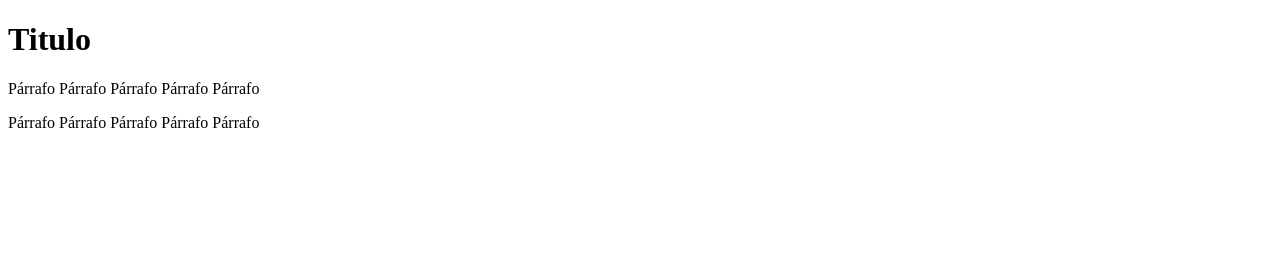
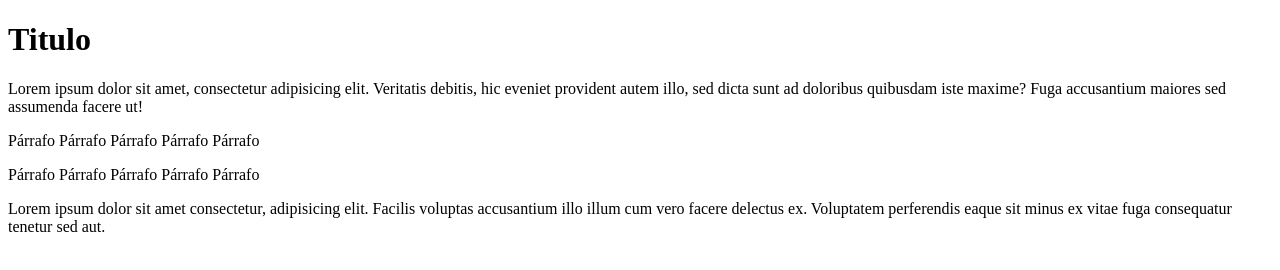
Before and after one commit to JersonGerman/fundamentosOctubre, a plain HTML site: page index.html in a window 1280 px wide. Drawn offline with Linux system fonts and the light colour scheme.

Commit message:
Add section, p and footer

```diff
--- a/index.html
+++ b/index.html
@@ -8,7 +8,9 @@
 </head>
 <body>
     <h1>Titulo</h1>
+    <section>Lorem ipsum dolor sit amet, consectetur adipisicing elit. Veritatis debitis, hic eveniet provident autem illo, sed dicta sunt ad doloribus quibusdam iste maxime? Fuga accusantium maiores sed assumenda facere ut!</section>
     <p>Párrafo Párrafo Párrafo Párrafo Párrafo</p>
     <p>Párrafo Párrafo Párrafo Párrafo Párrafo</p>
+    <footer>Lorem ipsum dolor sit amet consectetur, adipisicing elit. Facilis voluptas accusantium illo illum cum vero facere delectus ex. Voluptatem perferendis eaque sit minus ex vitae fuga consequatur tenetur sed aut.</footer>
 </body>
 </html>
```
